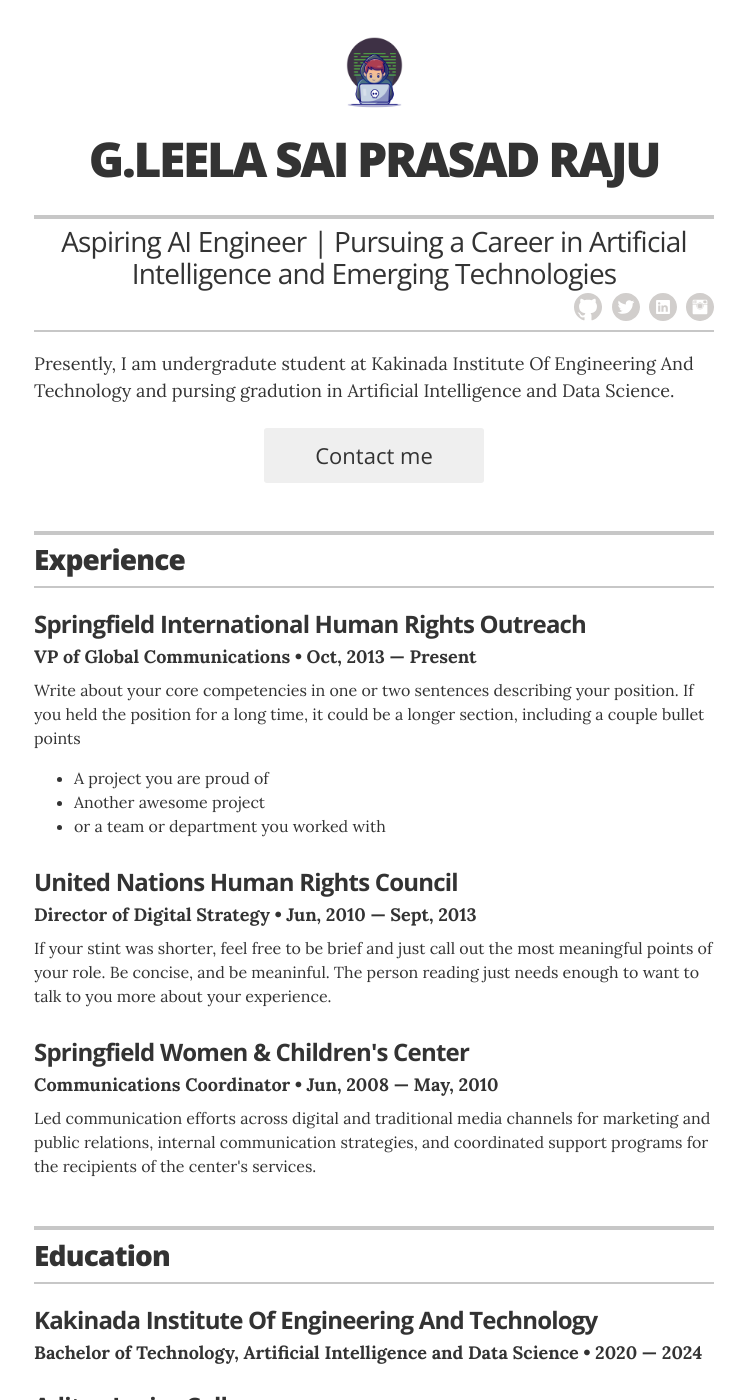
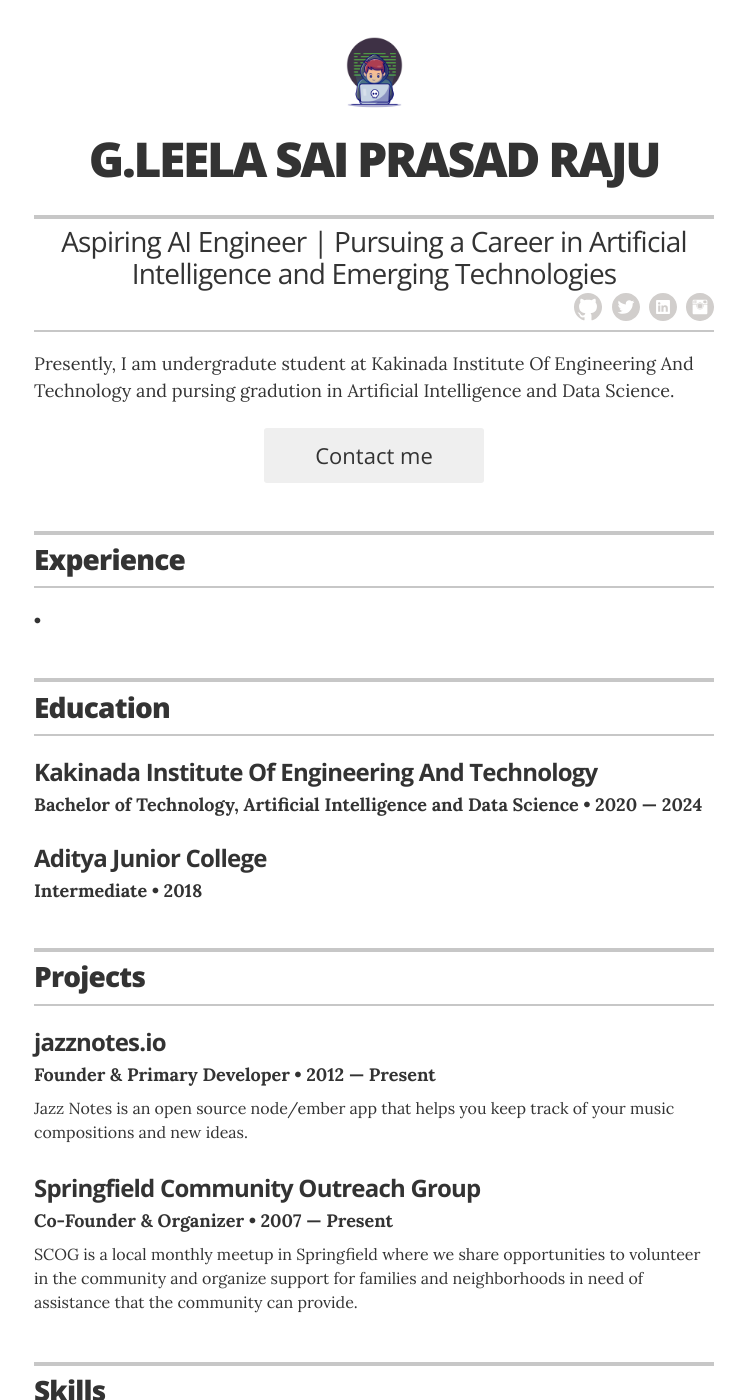
Before and after one commit to iamprasadraju/resume, a Jekyll site: the page built from index.html, in a window 1280 px wide and 1400 px high. Shown: the whole window, without its empty margins (266-1011 px from the left). Built offline with Jekyll 4.4.1, drawn with Linux system fonts in a browser that asks for light colours.

Commit message:
Update experience.yml

```diff
--- a/_data/experience.yml
+++ b/_data/experience.yml
@@ -1,19 +1,19 @@
 # Jobs
 # VP of Global Communications
-- company: Springfield International Human Rights Outreach
-  position: VP of Global Communications
-  duration: Oct, 2013 &mdash; Present
-  summary: Write about your core competencies in one or two sentences describing your position. If you held the position for a long time, it could be a longer section, including a couple bullet points	<ul class="resume-item-list"><li>A project you are proud of</li><li>Another awesome project</li><li>or a team or department you worked with</li></ul>
+#- company: Springfield International Human Rights Outreach
+  position: I am fresher
+ # duration: Oct, 2013 &mdash; Present
+  #summary: Write about your core competencies in one or two sentences describing your position. If you held the position for a long time, it could be a longer section, including a couple bullet points	<ul class="resume-item-list"><li>A project you are proud of</li><li>Another awesome project</li><li>or a team or department you worked with</li></ul>
 
 # Director of Digital Stratgy
-- company: United Nations Human Rights Council
-  position: Director of Digital Strategy
-  duration:  Jun, 2010 &mdash; Sept, 2013
-  summary: If your stint was shorter, feel free to be brief and just call out the most meaningful points of your role. Be concise, and be meaninful. The person reading just needs enough to want to talk to you more about your experience.
+#- company: United Nations Human Rights Council
+  position: Student Intren
+  #duration:  Jun, 2010 &mdash; Sept, 2013
+  #summary: If your stint was shorter, feel free to be brief and just call out the most meaningful points of your role. Be concise, and be meaninful. The person reading just needs enough to want to talk to you more about your experience.
 
 
 # Communications Coordinator
-- company: Springfield Women & Children's Center
-  position: Communications Coordinator
-  duration:   Jun, 2008  &mdash; May, 2010
-  summary: Led communication efforts across digital and traditional media channels for marketing and public relations, internal communication strategies, and coordinated support programs for the recipients of the center's services.
+#- company: Springfield Women & Children's Center
+  #position: Communications Coordinator
+ # duration:   Jun, 2008  &mdash; May, 2010
+ # summary: Led communication efforts across digital and traditional media channels for marketing and public relations, internal communication strategies, and coordinated support programs for the recipients of the center's services.
```
